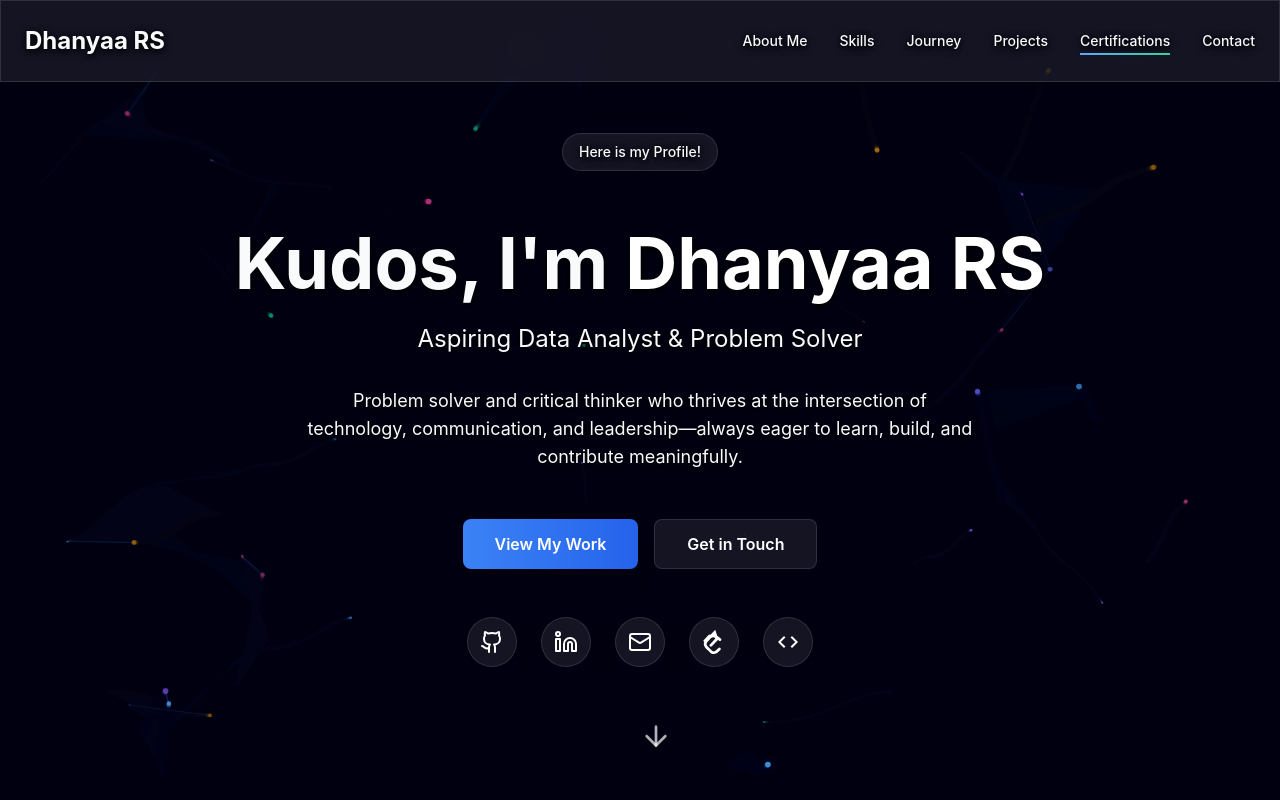
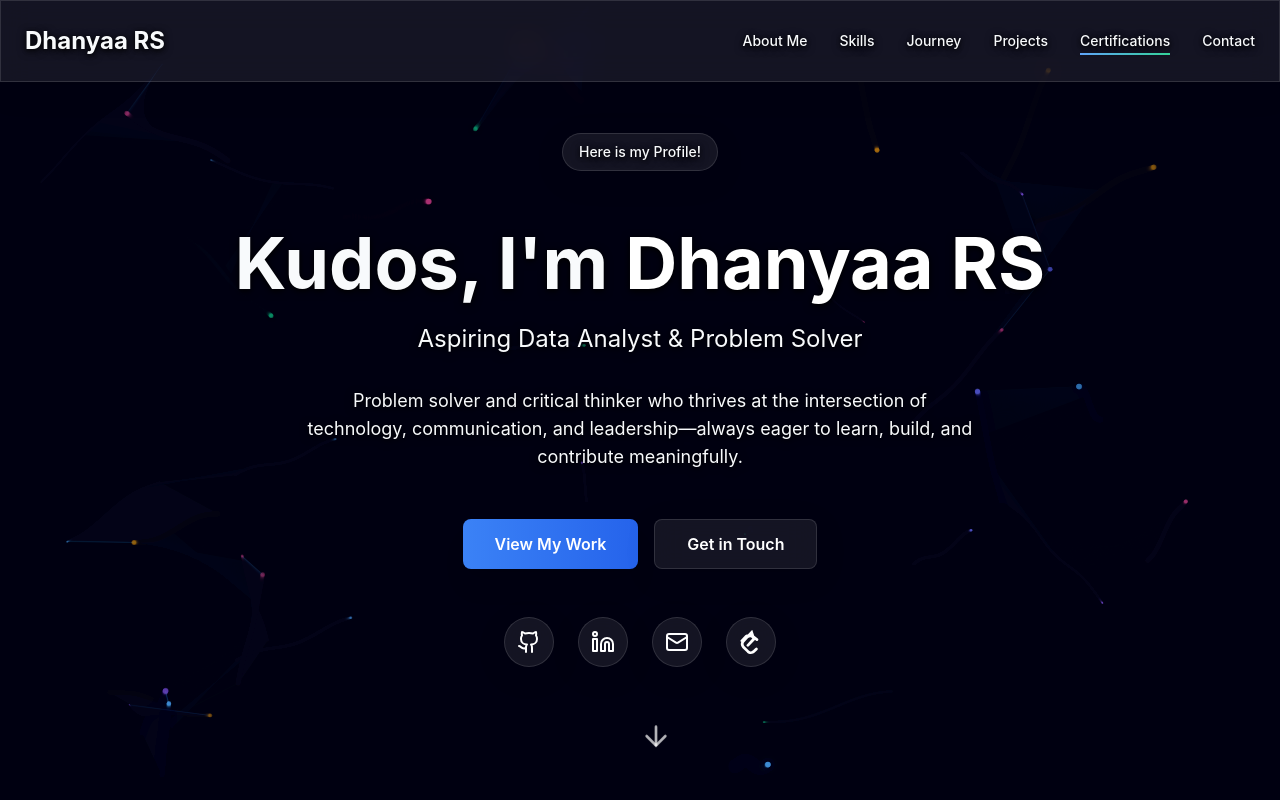
Before and after one commit to Dhanyaa211/Dhanyaa-Portfolio, a React (Vite) app in the folder frontend/: page / in a window 1280 px wide. Shown: the top 800 px of the page. Built offline with nearby package versions, Linux system fonts and the light colour scheme.

Commit message:
codolio remove

```diff
--- a/frontend/src/components/Hero.tsx
+++ b/frontend/src/components/Hero.tsx
@@ -81,14 +81,6 @@ export default function Hero() {
           >
             <LeetcodeIcon size={24} />
           </a>
-          <a
-            href="https://demo.codolio.com/profile/Dhanyaars1126"
-            target="_blank"
-            rel="noopener noreferrer"
-            className="p-3 bg-glass rounded-full hover:bg-glass-dark hover:shadow-lg hover:shadow-blue-500/20 transition-all hover:scale-110"
-          >
-            <CodolioIcon size={24} />
-          </a>
         </div>
       </div>
 
```
